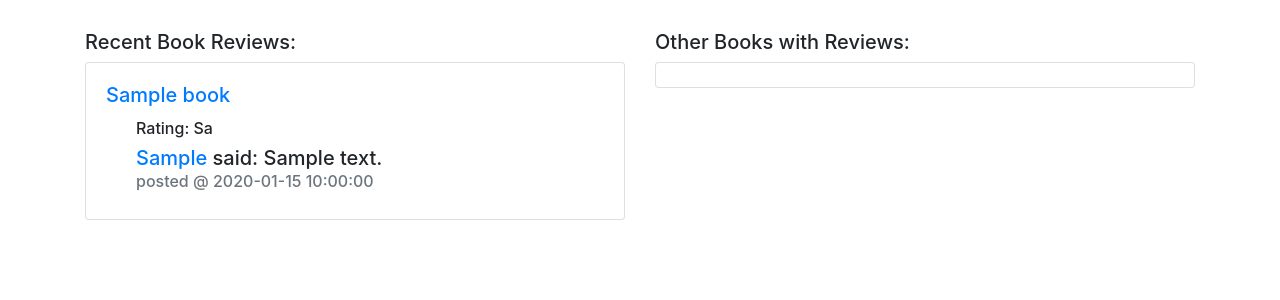
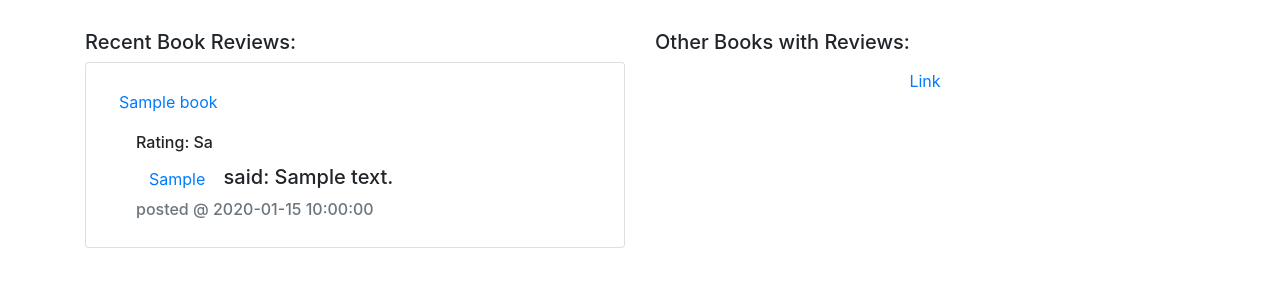
Before and after one commit to kellikells/Book-Reviews, a Flask app: page /booksPage in a window 1280 px wide. Shown: the part 56-356 px from the top of the page. Run offline with Flask 2, Linux system fonts and the light colour scheme; the visitor is signed in with stand-in values (Sample User, id 1); tables that the repository leaves empty hold one stand-in row (values such as "Sample post"); some libraries are stand-ins or nearby versions.

Commit message:
book title IN books.html gathers all data needed to display in bookreview.html

```diff
--- a/server.py
+++ b/server.py
@@ -219,21 +219,35 @@ def addReview():
 def booksPage():
     user_id= session['user_id']
 
+    # reviews join users, join books, join authors
     mysql = connectToMySQL('booksdb')
     query = "SELECT * FROM reviews LEFT JOIN users ON reviews.user_id= users.id JOIN books ON reviews.book_id = books.id JOIN authors ON books.author_id= authors.id ORDER BY reviews.id DESC LIMIT 3;"
-    results= mysql.query_db(query)
-
-    print("------------------------------")
-    print(results)
-
+    results = mysql.query_db(query)
 
     return render_template('books.html', results = results)
 
 
 # ====================================================
-#
+#     /get_book_review: bookreview.html
+# use hidden input to get all data for specific book
 # ====================================================
+@app.route('/get_book_review', methods=['POST', 'GET'])
+def getBookReview():
+    user_id = session['user_id']
 
+
+
+    mysql = connectToMySQL('booksdb')
+    query = "SELECT * FROM books LEFT JOIN authors ON books.author_id = authors.id LEFT JOIN reviews ON books.id=reviews.book_id JOIN users ON reviews.user_id=users.id WHERE books.id = %(bookID)s;"
+    data = {
+        'bookID': request.form['book_id']
+    }
+
+    results = mysql.query_db(query, data)
+
+    print("======================================")
+    print(results)
+    return redirect('/')
 
 
 # ====================================================
--- a/templates/books.html
+++ b/templates/books.html
@@ -62,13 +62,19 @@
                     <div class="col">
                         <div class="card">
                             <div class="card-body">
-                                <input type="hidden" name="userID" value="{{ review.users_id }}">
+                                <h5 class="card-title">
+
+                                    <!-- form used for book title link -->
+                                    <form action="/get_book_review" method="post">
+                                        <input type="hidden" name="book_id" value="{{ review.book_id }}">
 
                                         <!-- book title: link to book's page -->
-                                <h5 class="card-title">
-                                    <a href="#" class="card-link">
+                                        <button type="submit" class="btn btn-link">
                                             {{ review.title }}
-                                    </a>
+                                        </button>
+
+                                    </form>
+
                                 </h5>
 
                                 <div class="row">
@@ -76,24 +82,31 @@
 
                                         <!-- rating -->
                                         <h6 class="card-text">
+
                                             Rating: {{ review.rating }}
 
                                         </h6>
 
                                         <!-- most recent comment: username is a link -->
                                         <h5 class="card-text">
-                                            <a href="#" class="card-link">    {{ review.alias }}   </a> said: {{ review.content }}
+
+                                            <button type="submit" class="btn btn-link">
+                                                {{ review.alias }}
+                                            </button>
+                                            said: {{ review.content }}
+
+                                            <input type="hidden" name="userID" value="{{ review.users_id }}">
 
                                         </h5>
 
                                         <!-- comment's timestamp  -->
                                         <h6 class="card-subtitle mb-2 text-muted">
+
                                             posted @ {{ review.updated_at }}
 
                                         </h6>
                                     </div>
                                 </div>
-
                             </div>
                         </div>
                     </div>
@@ -113,9 +126,7 @@
                         <div data-spy="scroll" class="scrollspy list-group">
 
                             <!-- LOOP THROUGH ALL BOOKS WITH REVIEWS -->
-                            <a class="list-group-item" href="#">
-
-                            </a>
+                            <button type="submit" class="btn btn-link">Link</button>
 
                         </div>
 
--- a/templates/users.html
+++ b/templates/users.html
@@ -111,7 +111,7 @@
 
                 <div class="row">
                     <div class="col">
-                        <a href="#" ></a>
+                        <button type="submit" class="btn btn-link">Link</button>
                     </div>
                 </div>
 
```
Lines whose indentation alone changed are shown as unchanged.
